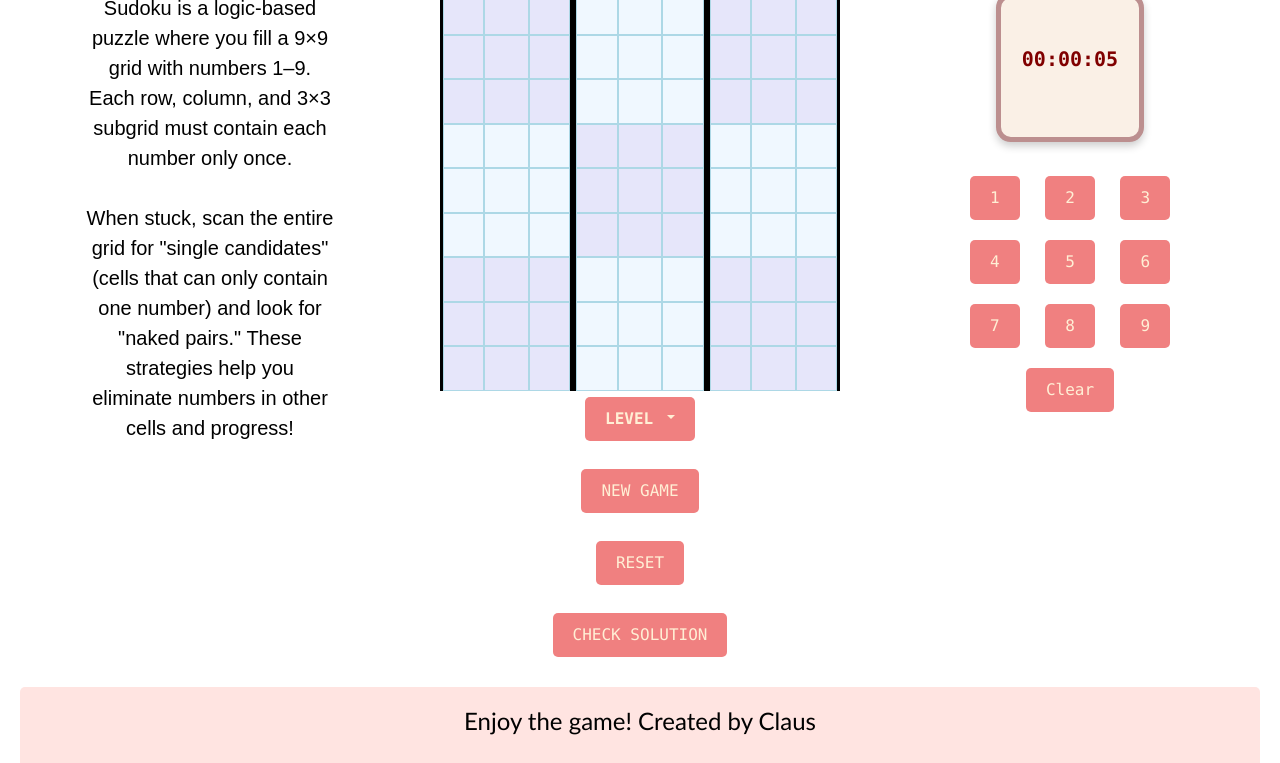
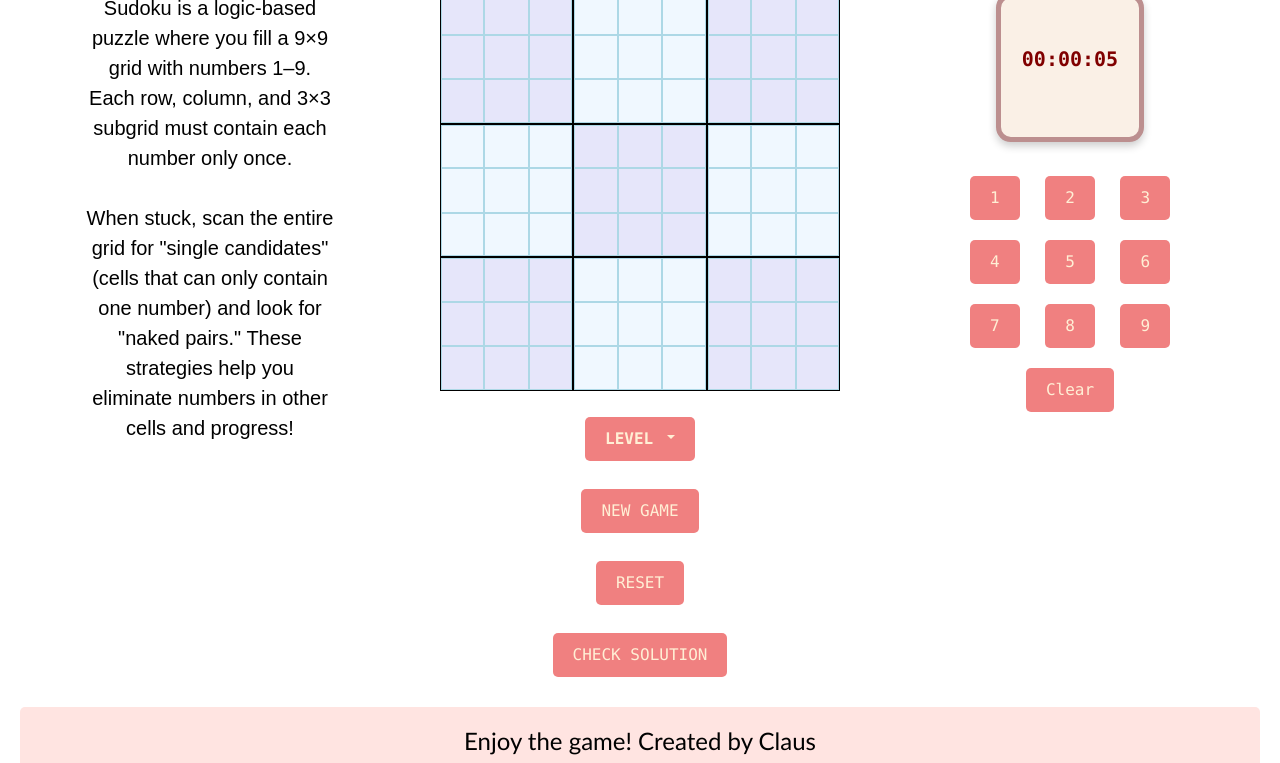
Before and after one commit to alexandraplro/sudoku, a plain HTML site: page index.html in a window 1280 px wide. Shown: the part 206-969 px from the top of the page. Drawn offline with nearby package versions, Linux system fonts and the light colour scheme.

Commit message:
Update sudoku.css

```diff
--- a/sudoku.css
+++ b/sudoku.css
@@ -292,7 +292,7 @@ h1 {
   margin: 0 auto;
   margin-top: 30px;
   padding-top: 40px;
-  padding-bottom: 40px;
+  padding-bottom: 20px;
 }
 
 .cell {
@@ -327,19 +327,19 @@ h1 {
 }
 
 .top-border {
-  border-top: 1px midnightblue;
+  border-top: 1px solid black;
 }
 
 .bottom-border {
-  border-bottom: 1px 	midnightblue;
+  border-bottom: 1px solid black;
 }
 
 .left-border {
-  border-left: 3px solid black;
+  border-left: 1px solid black;
 }
 
 .right-border {
-  border-right: 3px solid black;
+  border-right: 1px solid black;
 }
 
 .cell input:focus {
@@ -445,7 +445,7 @@ button:hover, .dropdown-button:hover {
 }
 
 .levels-btn {
-  margin-top: 30px; /* Adds space below the LEVEL button */
+  margin-top: 50px; /* Adds space below the LEVEL button */
 
 }
 
```
